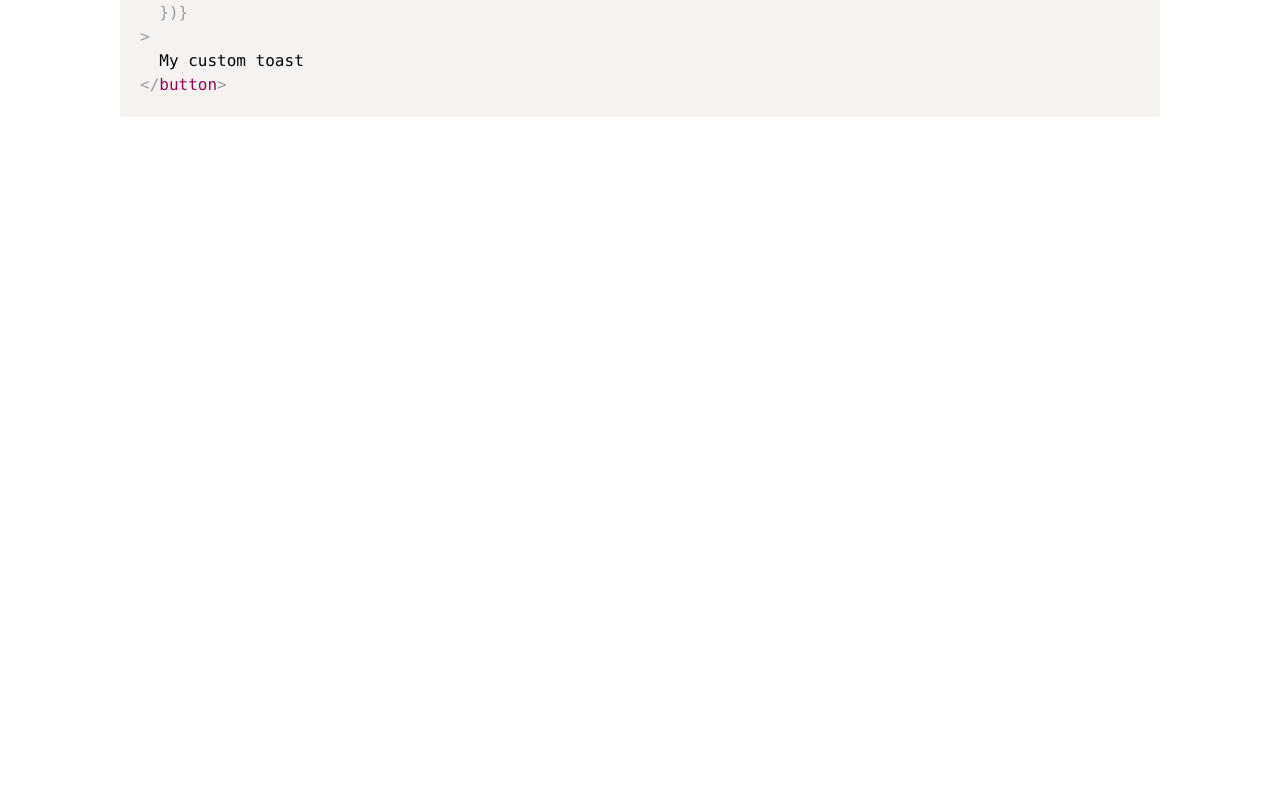
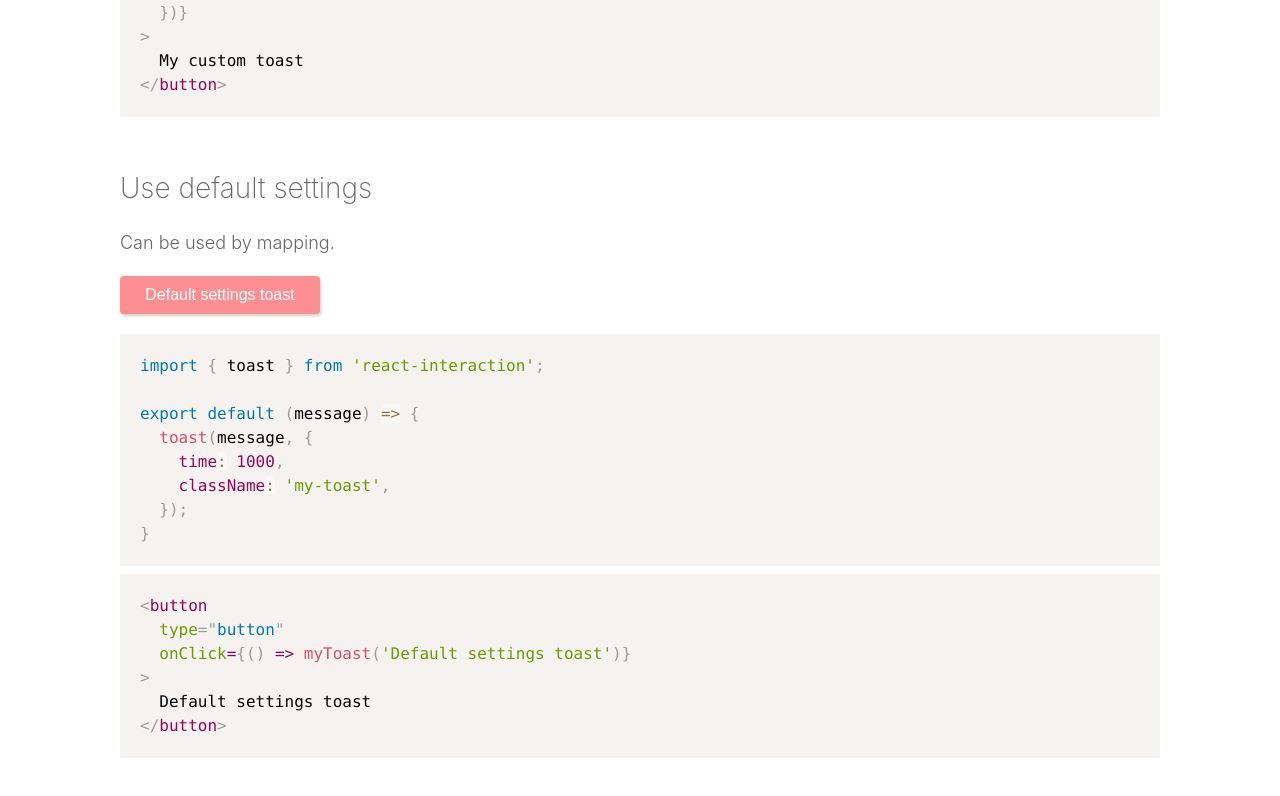
Before and after one commit to almond-bongbong/react-interaction, a React (Create React App) app in the folder example/: page / in a window 1280 px wide. Shown: the part 1316-2112 px from the top of the page. Before the commit the page ends 1591 px from the top, so only its background shows below. Built offline with nearby package versions, Linux system fonts and the light colour scheme.

Commit message:
add default setting usage toast

```diff
--- a/example/src/App.js
+++ b/example/src/App.js
@@ -1,6 +1,7 @@
 import React from 'react';
 import { toast } from 'react-interaction';
 import CommonHighlighter from './CommonHighlighter';
+import myToast from './custom/myToast';
 
 export default function App() {
   return (
@@ -72,6 +73,37 @@ export default function App() {
   My custom toast
 </button>`}</CommonHighlighter>
       </div>
+
+      <div className="example_area">
+        <h3>Use default settings</h3>
+        <p>
+          Can be used by mapping.
+        </p>
+        <div className="playground">
+          <button
+            type="button"
+            onClick={() => myToast('Default settings toast')}
+          >
+            Default settings toast
+          </button>
+        </div>
+        <CommonHighlighter>{`import { toast } from 'react-interaction';
+
+export default (message) => {
+  toast(message, {
+    time: 1000,
+    className: 'my-toast',
+  });
+}
+`}</CommonHighlighter>
+        <CommonHighlighter>{`<button
+  type="button"
+  onClick={() => myToast('Default settings toast')}
+>
+  Default settings toast
+</button>
+`}</CommonHighlighter>
+      </div>
     </div>
   );
 }
--- /dev/null
+++ b/example/src/custom/myToast.js
@@ -0,0 +1,8 @@
+import { toast } from 'react-interaction';
+
+export default (message) => {
+  toast(message, {
+    time: 1000,
+    className: 'my-toast',
+  });
+}
```
